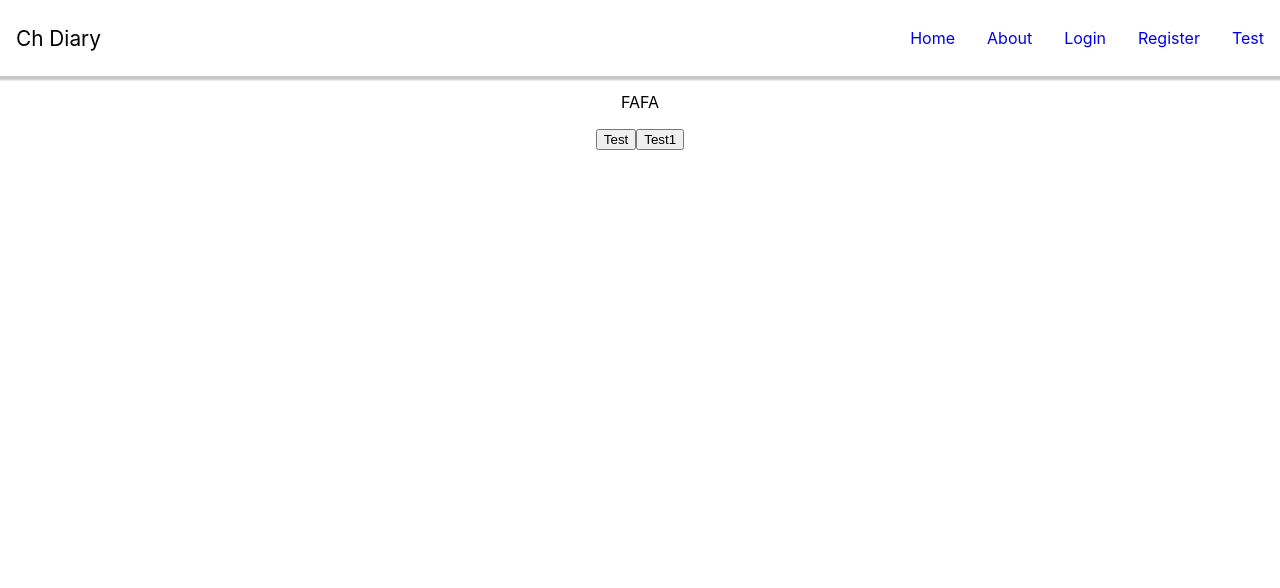
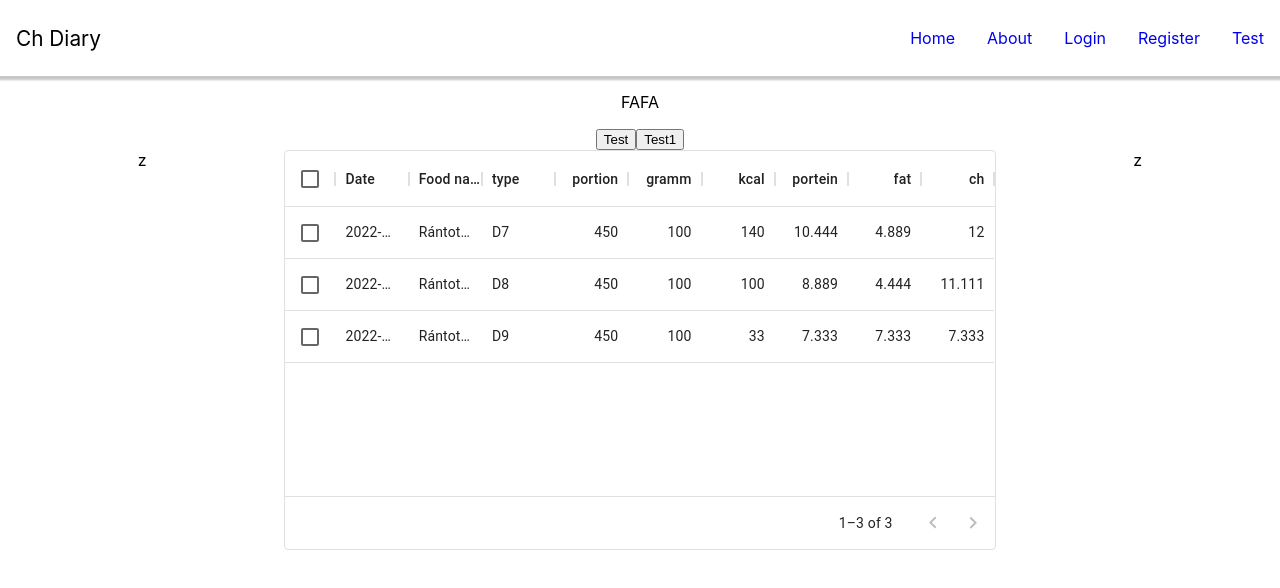
Before and after one commit to alfonzso/ch-diary, a React (Create React App) app: page /test in a window 1280 px wide. Shown: the top 588 px of the page. Built offline with nearby package versions, Linux system fonts and the light colour scheme.

Commit message:
added poc and table

```diff
--- a/src/App.tsx
+++ b/src/App.tsx
@@ -9,6 +9,8 @@ import Navbar from './components/Navbar';
 import Login from './components/Login';
 import Register from './components/Register';
 import Test from "./components/Test";
+
+export const baseURL = 'http://localhost:7282'
 
 function App() {
   return (
--- a/src/components/Login.tsx
+++ b/src/components/Login.tsx
@@ -2,6 +2,7 @@ import React from 'react';
 // import jwt_decode from 'jwt-decode';
 import fetchInstance from '../utils/fetchInstance';
 import inMemoryJWTManager from "../utils/inMemoryJwt"
+import { baseURL } from "../App";
 
 interface LoginProps {
 
@@ -47,7 +48,7 @@ class Login extends React.Component<LoginProps, LoginState> {
       event.preventDefault();
       console.log(this.state.inputs);
 
-      fetch('http://localhost:2602/api/auth/login', {
+      fetch(`${baseURL}/api/auth/login`, {
         method: 'POST',
         headers: {
           'Accept': 'application/json, text/plain, */*',
--- /dev/null
+++ b/src/components/Test.css
@@ -0,0 +1,24 @@
+.header {
+  display: flex;
+}
+
+.item {
+  /* flex-basis: 100%; */
+  /* flex-grow: 1; */
+  /* text-align: center; */
+  /* border: 1px solid black; */
+  flex: 1; /* additionally, equal width */
+
+  /* padding: 1em; */
+  /* border: solid; */
+}
+
+.dataTable{
+  /* flex-grow: 3; */
+  flex: 2.5;
+}
+
+/* .MuiDataGrid-root .MuiDataGrid-cell {
+  text-overflow: initial;
+     overflow-x: auto;
+} */
--- a/src/components/Test.tsx
+++ b/src/components/Test.tsx
@@ -1,10 +1,17 @@
-import React, { useEffect, MouseEvent, useState } from 'react';
+import { useEffect, MouseEvent, useState } from 'react';
 import fetchInstance from '../utils/fetchInstance';
 import { useNavigate } from "react-router-dom";
 import { IFetchData, IFetchInstance } from '../types/fetchInstance';
 import inMemoryJwt from '../utils/inMemoryJwt';
 
 import jwt_decode, { JwtPayload } from "jwt-decode";
+import { chDiary, columns } from '../data/testFoodData';
+
+// import * as React from 'react';
+import { DataGrid } from '@mui/x-data-grid';
+import './Test.css'
+
+
 
 function Test() {
   function Redirect({ to }: { to: any }) {
@@ -42,12 +49,36 @@ function Test() {
     fetchData(event.currentTarget.name)
   }
 
-
   return (
     <div className="testContainer">
       <p>FAFA</p>
       <button name="test" onClick={shoot} >Test</button>
       <button name="test1" onClick={shoot} >Test1</button>
+      {/* <div style={{ height: 400, width: '100%' }}> */}
+      <div className="header">
+        <div className="item">z</div>
+        {/* <div className="item">z</div> */}
+        {/* </div> */}
+        {/* {chDiary && chDiary.map((diary) =>
+          <div className="diaryList" key={diary.id}>
+            <p>{diary.userName}</p>
+            <p>{diary.foodName}</p>
+          </div>
+        )} */}
+
+        <div className="item dataTable" style={{ height: 400, width: '100%' }}>
+          <DataGrid
+            rows={chDiary}
+            columns={columns}
+            pageSize={5}
+            rowsPerPageOptions={[5]}
+            checkboxSelection
+          />
+        </div>
+        <div className="item">z</div>
+
+      </div>
+
       {isRedirect && <Redirect to='/login' />}
       {diaryRes.response && diaryRes.response.ok &&
         <div className="diary-res">
@@ -62,6 +93,8 @@ function Test() {
           <p>{new Date(jwt_decode<JwtPayload>(inMemoryJwt.getToken() as string).exp!).getTime()}</p>
         </div>
       }
+
+
     </div>
   );
 }
--- /dev/null
+++ b/src/data/testFoodData.ts
@@ -0,0 +1,119 @@
+import { GridColDef } from "@mui/x-data-grid";
+
+export const columns: GridColDef[] = [
+  // { field: 'id', headerName: 'ID', width: 70 },
+  {
+    field: 'date',
+    headerName: 'Date',
+    // width: 90,
+    flex: 1
+  },
+  // { field: 'userName', headerName: 'User name', width: 130 },
+  {
+    field: 'foodName',
+    headerName: 'Food name',
+    // width: 130
+    flex: 1
+  },
+  {
+    field: 'foodType',
+    headerName: 'type',
+    // width: 50
+    flex: 1
+  },
+  {
+    field: 'portion',
+    // headerName: 'Food portion',
+    type: 'number',
+    // width: 70,
+    flex: 1
+  },
+  {
+    field: 'gramm',
+    type: 'number',
+    // width: 90,
+    flex: 1
+  },
+  {
+    field: 'kcal',
+    type: 'number',
+    // width: 90,
+    flex: 1
+  },
+  {
+    field: 'portein',
+    type: 'number',
+    // width: 90,
+    flex: 1
+  },
+  {
+    field: 'fat',
+    type: 'number',
+    // width: 90,
+    flex: 1
+  },
+  {
+    field: 'ch',
+    type: 'number',
+    // width: 90,
+    flex: 1
+
+  },
+  // {
+  //   field: 'fullName',
+  //   headerName: 'Full name',
+  //   description: 'This column has a value getter and is not sortable.',
+  //   sortable: false,
+  //   width: 160,
+  //   valueGetter: (params: GridValueGetterParams) =>
+  //     `${params.row.firstName || ''} ${params.row.lastName || ''}`,
+  // },
+];
+
+export let chDiary = [
+  {
+    id: 1,
+    date: '2022-05-06 02:37:18',
+    // userId: 1,
+    userName: "zsolt",
+    // foodId: 1,
+    foodName: "Rántott sertésborda, sült zöldség (light)",
+    foodType: "D7",
+    portion: 450,
+    gramm: 100,
+    kcal: 140,
+    portein: 47 / 4.5,
+    fat: 22 / 4.5,
+    ch: 54 / 4.5
+  },
+  {
+    id: 2,
+    date: '2022-05-06 02:45:18',
+    // userId: 1,
+    userName: "zsolt",
+    // foodId: 1,
+    foodName: "Rántott csirke, sült zöldség (light)",
+    foodType: "D8",
+    portion: 450,
+    gramm: 100,
+    kcal: 100,
+    portein: 40 / 4.5,
+    fat: 20 / 4.5,
+    ch: 50 / 4.5
+  },
+  {
+    id: 3,
+    date: '2022-05-06 03:33:33',
+    // userId: 1,
+    userName: "zsolt",
+    // foodId: 1,
+    foodName: "Rántott csigatalp, sült zöldség (light)",
+    foodType: "D9",
+    portion: 450,
+    gramm: 100,
+    kcal: 33,
+    portein: 33 / 4.5,
+    fat: 33 / 4.5,
+    ch: 33 / 4.5
+  },
+]
--- a/src/utils/fetchInstance.ts
+++ b/src/utils/fetchInstance.ts
@@ -1,7 +1,6 @@
+import { baseURL } from "../App";
 import { IFetchData, IFetchInstance } from "../types/fetchInstance";
 import inMemoryJwt from "./inMemoryJwt";
-
-let baseURL = 'http://localhost:2602'
 
 let originalRequest = async (url: RequestInfo, config: RequestInit = {}): Promise<IFetchInstance> => {
   url = `${baseURL}${url}`
```
Also changed, not shown: package.json (+6 -2 lines), src/data/pocFoodDataSchema.ts (added, +37 -0 lines), 1 other file (tests, documents, lock files or other folders).
